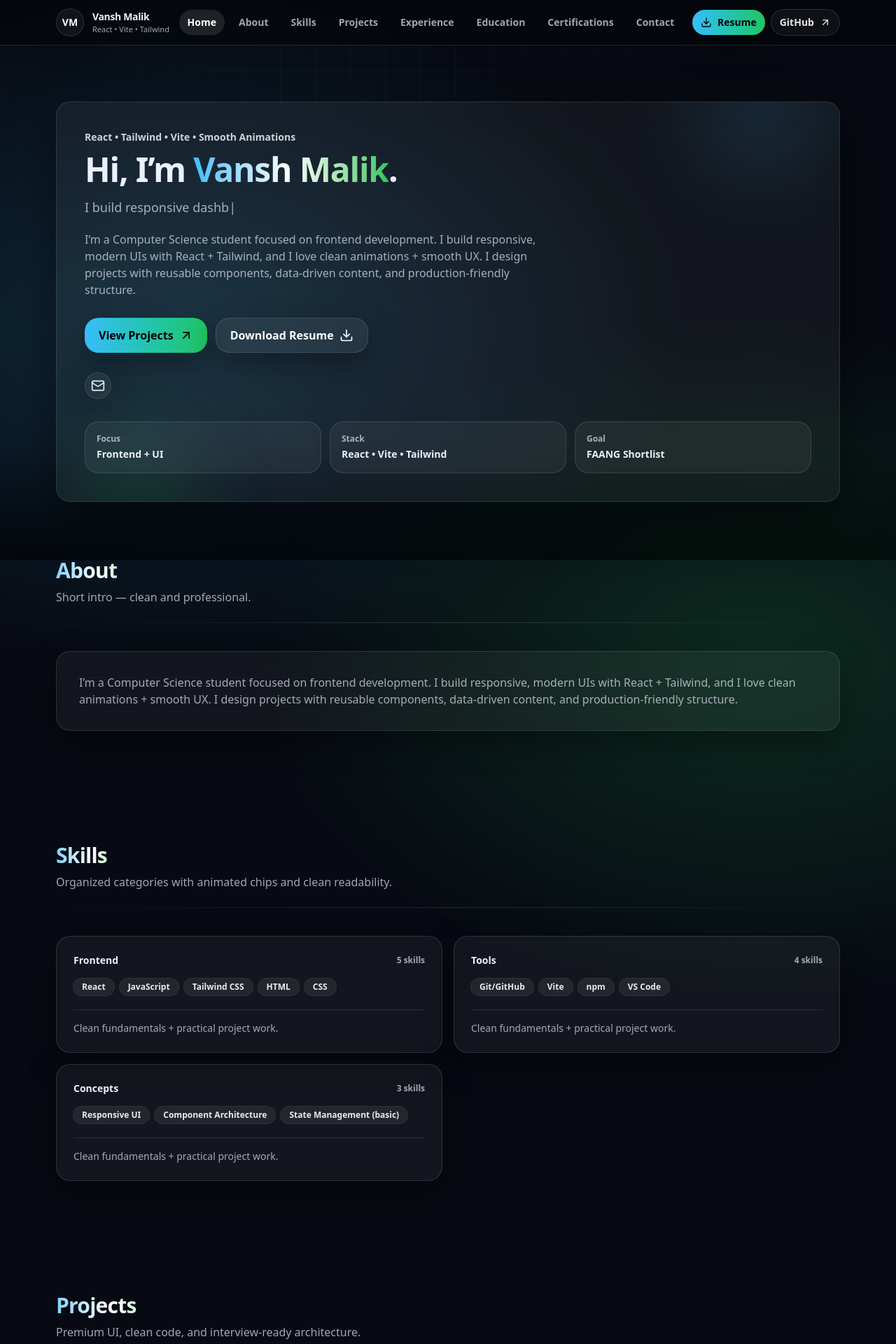
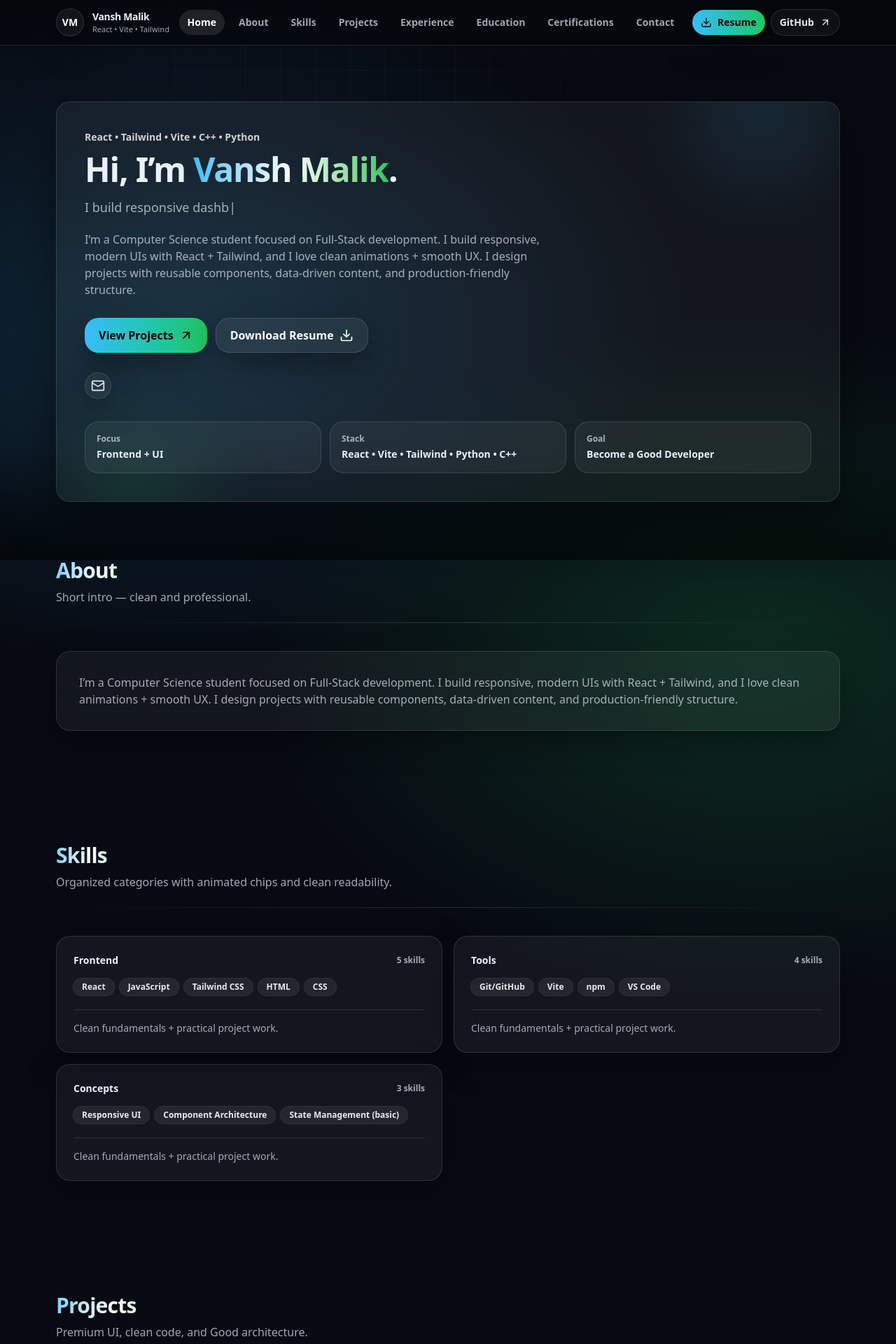
Before and after one commit to mrvanshmalik/myportfolio, a React (Vite) app: page / in a window 1280 px wide. Shown: the top 1920 px of the page at 70% size. Built offline with nearby package versions, Linux system fonts and the light colour scheme.

Commit message:
cleaning

```diff
--- a/src/app/seo.js
+++ b/src/app/seo.js
@@ -1,8 +1,8 @@
 // Central SEO config
 export const seo = {
-  title: "Vansh Malik • Frontend Developer (React)",
+  title: "Vansh Malik • Developer",
   description:
-    "Portfolio of Vansh Malik — Frontend Developer skilled in React, Vite, Tailwind CSS, JavaScript, and building modern, animated web apps.",
+    "Portfolio of Vansh Malik —  skilled in React, Vite, Tailwind CSS, JavaScript, and building modern, animated web apps.",
   siteName: "Vansh Malik",
   ogImage: "/og-image.png",
   resumeUrl: "/resume.pdf",
--- a/src/data/profile.js
+++ b/src/data/profile.js
@@ -1,10 +1,10 @@
 export const profile = {
   name: "Vansh Malik",
-  role: "Frontend Developer",
-  headline: "React • Tailwind • Vite • Smooth Animations",
+  role: "Developer",
+  headline: "React • Tailwind • Vite • C++ • Python ",
   location: "India",
   summary:
-    "I’m a Computer Science student focused on frontend development. I build responsive, modern UIs with React + Tailwind, and I love clean animations + smooth UX. I design projects with reusable components, data-driven content, and production-friendly structure.",
+    "I’m a Computer Science student focused on Full-Stack development. I build responsive, modern UIs with React + Tailwind, and I love clean animations + smooth UX. I design projects with reusable components, data-driven content, and production-friendly structure.",
   email: "malikvansh2704@gmail.com",
   github: "https://github.com/mrvanshmalik",
   linkedin: "https://www.linkedin.com/in/vanshmalik01",
--- a/src/sections/Education.jsx
+++ b/src/sections/Education.jsx
@@ -13,7 +13,7 @@ export default function Education() {
     <Section
       id="education"
       title="Education"
-      subtitle="Simple, clean, and easy for recruiters to scan."
+      subtitle="Simple, clean, and easy to scan."
     >
       <motion.div
         initial="hidden"
--- a/src/sections/Hero.jsx
+++ b/src/sections/Hero.jsx
@@ -66,7 +66,7 @@ export default function Hero() {
                 1200,
                 "I build responsive dashboards and enterprise-style projects.",
                 1200,
-                "I build clean, interview-ready projects for FAANG screening.",
+                "I build clean projects .",
                 1200,
               ]}
               wrapper="span"
@@ -148,12 +148,12 @@ export default function Hero() {
             <div className="rounded-xl2 border border-base-border bg-white/5 p-4">
               <div className="text-xs font-semibold text-base-muted">Stack</div>
               <div className="mt-1 text-sm font-extrabold">
-                React • Vite • Tailwind
+                React • Vite • Tailwind • Python • C++
               </div>
             </div>
             <div className="rounded-xl2 border border-base-border bg-white/5 p-4">
               <div className="text-xs font-semibold text-base-muted">Goal</div>
-              <div className="mt-1 text-sm font-extrabold">FAANG Shortlist</div>
+              <div className="mt-1 text-sm font-extrabold">Become a Good Developer</div>
             </div>
           </motion.div>
         </motion.div>
--- a/src/sections/Projects.jsx
+++ b/src/sections/Projects.jsx
@@ -37,7 +37,7 @@ export default function Projects() {
     <Section
       id="projects"
       title="Projects"
-      subtitle="Premium UI, clean code, and interview-ready architecture."
+      subtitle="Premium UI, clean code, and Good architecture."
     >
       <motion.div
         initial="hidden"
```
Also changed, not shown: src/app/App.jsx (+0 -63 lines).
